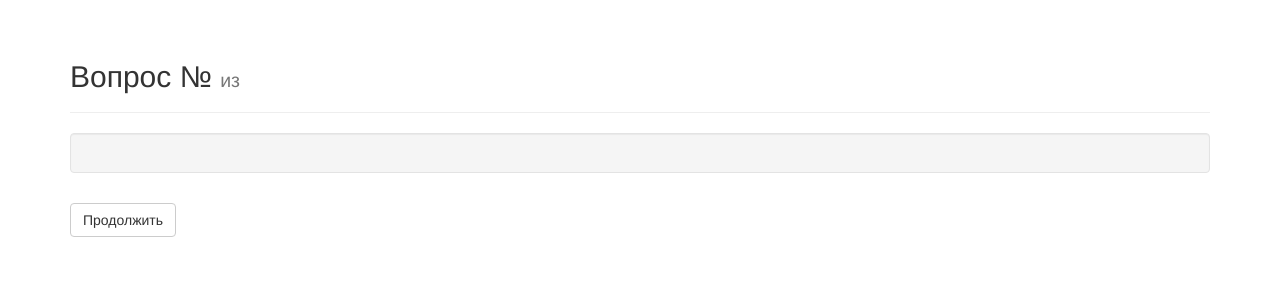
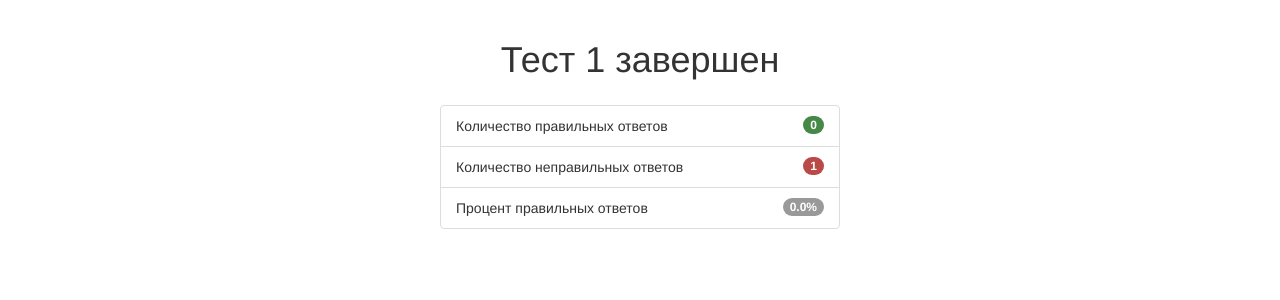
Before and after one commit to SrgyPetrov/test.testing_service, a Django app: a page that uses core/templates/quizzes/quiz_detail.html in a window 1280 px wide. Shown: the part 52-352 px from the top of the page. Run offline with Django 3.2, Linux system fonts and the light colour scheme; a user stored in the database is signed in; data comes from the database, SQL or seed files in the repository; tables that the repository leaves empty hold one stand-in row (values such as "Sample post"); some libraries are stand-ins or nearby versions.

Commit message:
Add quiz results page

```diff
--- a/core/static/style.css
+++ b/core/static/style.css
@@ -25,3 +25,20 @@
 .form-answers button {
 	margin-top: 10px;
 }
+
+.results {
+	max-width: 400px;
+	margin: 25px auto;
+}
+
+.results .badge-danger {
+	background-color: #b94a48;
+}
+
+.results .badge-default {
+	background-color: #999999;
+}
+
+.results .badge-success {
+	background-color: #468847;
+}
--- a/core/templates/quizzes/quiz_detail.html
+++ b/core/templates/quizzes/quiz_detail.html
@@ -1,36 +1,21 @@
 {% extends 'base.html' %}
 
 {% block content %}
-	<h1 class="text-center">{{ object.quiz.title }}</h1>
-	<div class="page-header">
-		<h2>Вопрос №{{ question_number }}
-			<small>из {{ questions_count }}</small>
-		</h2>
+	<h1 class="text-center">{{ object.title }} завершен</h1>
+	<div class="results">
+		<ul class="list-group">
+			<li class="list-group-item">
+				<span class="badge badge-success">{{ valid_count }}</span>
+				Количество правильных ответов
+			</li>
+			<li class="list-group-item">
+				<span class="badge badge-danger">{{ invalid_count }}</span>
+				Количество неправильных ответов
+			</li>
+			<li class="list-group-item">
+				<span class="badge badge-default">{{ percent }}%</span>
+				Процент правильных ответов
+			</li>
+		</ul>
 	</div>
-	<div class="well question">
-		{{ object.text }}
-	</div>
-
-	{% for field, errors in form.errors.items %}
-		{% for error in errors %}
-			<div class="alert alert-danger alert-dismissible" role="alert">
-				<button type="button" class="close" data-dismiss="alert" aria-label="Close">
-					<span aria-hidden="true">&times;</span>
-				</button>
-				{{ error }}
-			</div>
-		{% endfor %}
-	{% endfor %}
-
-	<form method="POST" class="form-answers">
-		{% csrf_token %}
-		{% for answer in form.answers %}
-			<div class="checkbox">
-				<label>
-					{{ answer }}
-				</label>
-			</div>
-		{% endfor %}
-		<button type="submit" class="btn btn-default">Продолжить</button>
-	</form>
 {% endblock content %}
--- a/quizzes/forms.py
+++ b/quizzes/forms.py
@@ -20,5 +20,6 @@
         super().__init__(**kwargs)
         self.fields['answers'] = forms.ModelMultipleChoiceField(
             widget=forms.CheckboxSelectMultiple,
-            queryset=answers
+            queryset=answers,
+            error_messages={'required': _('You must select an answer option.')}
         )
--- a/quizzes/models.py
+++ b/quizzes/models.py
@@ -3,6 +3,8 @@
 from django.db import models
 from django.urls import reverse
 from django.utils.translation import ugettext_lazy as _
+
+from .querysets import AnswerQuerySet
 
 
 class Quiz(models.Model):
@@ -47,6 +49,8 @@
     text = models.CharField(_('Text'), max_length=255)
     is_valid = models.BooleanField(default=False)
 
+    objects = AnswerQuerySet.as_manager()
+
     class Meta:
         verbose_name = _('Answer')
         verbose_name_plural = _('Answers')
--- /dev/null
+++ b/quizzes/querysets.py
@@ -0,0 +1,10 @@
+from django.db.models import QuerySet
+
+
+class AnswerQuerySet(QuerySet):
+
+    def valid(self):
+        return self.filter(is_valid=True)
+
+    def invalid(self):
+        return self.filter(is_valid=False)
--- a/quizzes/utils.py
+++ b/quizzes/utils.py
@@ -15,3 +15,15 @@
         'questions_count': len(pks),
         'question_number': pks.index(question_id) + 1
     }
+
+
+def get_user_results(user, quiz_id):
+    answers = user.answers.filter(question__quiz_id=quiz_id)
+    valid_count = answers.valid().count()
+    invalid_count = answers.invalid().count()
+    percent = valid_count * 100 / (valid_count + invalid_count)
+    return {
+        'valid_count': valid_count,
+        'invalid_count': invalid_count,
+        'percent': round(percent, 2)
+    }
--- a/quizzes/views.py
+++ b/quizzes/views.py
@@ -1,4 +1,4 @@
-from django.contrib.auth.mixins import LoginRequiredMixin, AccessMixin
+from django.contrib.auth.mixins import AccessMixin, LoginRequiredMixin
 from django.shortcuts import redirect
 from django.urls import reverse
 from django.views.generic.detail import (DetailView, SingleObjectMixin,
@@ -8,7 +8,8 @@
 
 from .forms import QuestionForm
 from .models import Quiz
-from .utils import get_question_number, get_user_current_question
+from .utils import (get_question_number, get_user_current_question,
+                    get_user_results)
 
 
 class QuizzesListView(LoginRequiredMixin, ListView):
@@ -63,4 +64,5 @@
 
     def get_context_data(self, **kwargs):
         context = super().get_context_data(**kwargs)
+        context.update(get_user_results(self.request.user, self.object.pk))
         return context
```
